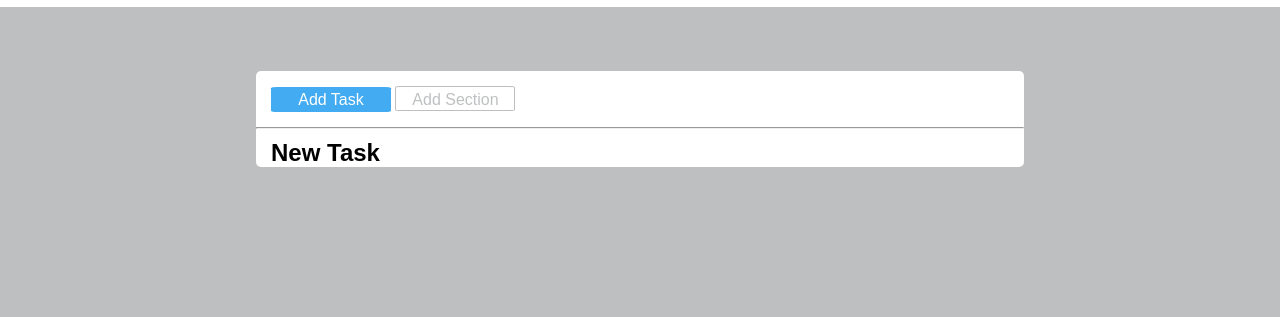
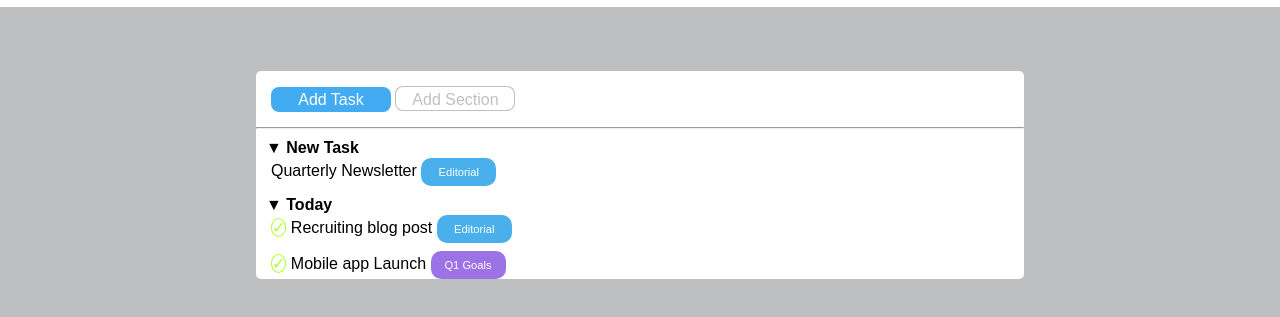
Before and after one commit to FilippoToffoletto/html-css-toboolist, a plain HTML site: page index.html in a window 1280 px wide. Shown: the part 73-390 px from the top of the page. Drawn offline with Linux system fonts and the light colour scheme.

Commit message:
[add] new task and checkbox

```diff
--- a/assets/css/style.css
+++ b/assets/css/style.css
@@ -49,7 +49,7 @@ nav div.task{
   text-align: center;
   font-family: sans-serif;
   font-size: 1em;
-  border-radius: 5%;
+  border-radius: 8px;
   line-height: 25px;
 }
 
@@ -62,7 +62,7 @@ nav div.section{
   text-align: center;
   font-family: sans-serif;
   font-size: 1em;
-  border-radius: 5%;
+  border-radius: 8px;
   line-height: 25px;
   border: 1px solid #bbbdbef5;
 }
@@ -71,7 +71,55 @@ hr{
   color: #bbbdbef5;
 }
 
-main .new-task{
+main div.mini-title{
   padding-top: 10px;
-  margin: 0 15px;
+  margin: 0 10px;
 }
+
+p{
+  margin-left: 5px;
+  margin-top: 5px;
+  display: inline-block;
+}
+
+div .editorial{
+  display: inline-block;
+  background-color: #4AB0EB;
+  color: white;
+  width: 75px;
+  height: 28px;
+  text-align: center;
+  line-height: 28px;
+  border-radius: 10px;
+  font-size: .7rem;
+}
+/* p::before{
+  content: ' \2713  ';
+  padding: ;
+  color: greenyellow;
+  background-color: white;
+  border:1px solid  greenyellow;
+  margin: auto auto;
+} */
+
+span.check{
+  color: greenyellow;
+  background-color: white;
+  border: 1.5px solid greenyellow;
+  border-radius: 50%;
+  line-height: 5px;
+  font-size: 1rem;
+}
+
+div .q1-goals{
+  display: inline-block;
+  background-color: #9C72E4;
+  color: white;
+  width: 75px;
+  height: 28px;
+  text-align: center;
+  line-height: 28px;
+  border-radius: 10px;
+  font-size: .7rem;
+  margin-top: 8px;
+}
--- a/index.html
+++ b/index.html
@@ -21,9 +21,22 @@
       <div class="section">Add Section</div>
     </nav>
     <hr>
-    <div class="new-task">
-      <h2>New Task</h2>
+    <div class="mini-title">
+      <h4> &#9660; New Task</h4>
+      <p>Quarterly Newsletter</p>
+      <div class="editorial">Editorial</div>
     </div>
+    <div class="mini-title">
+      <h4> &#9660; Today</h4>
+      <p> <span class="check">&#10003;</span> Recruiting blog post</p>
+      <div class="editorial">Editorial</div>
+      <div>
+        <p> <span class="check">&#10003;</span> Mobile app Launch</p>
+        <div class="q1-goals">Q1 Goals</div>
+      </div>
+
+    </div>
+
   </main>
 
 
```
